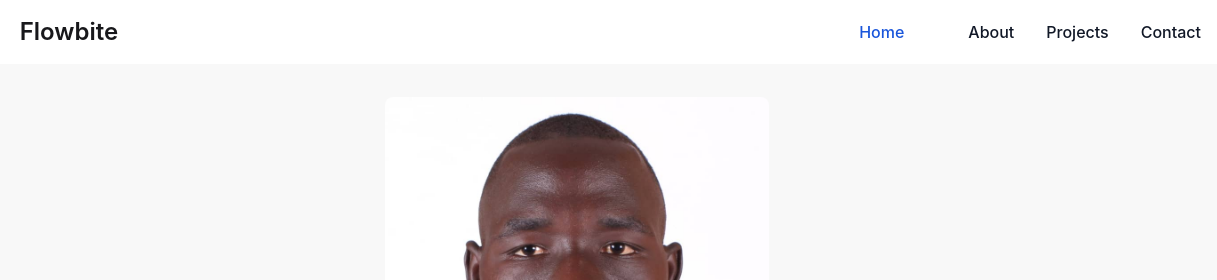
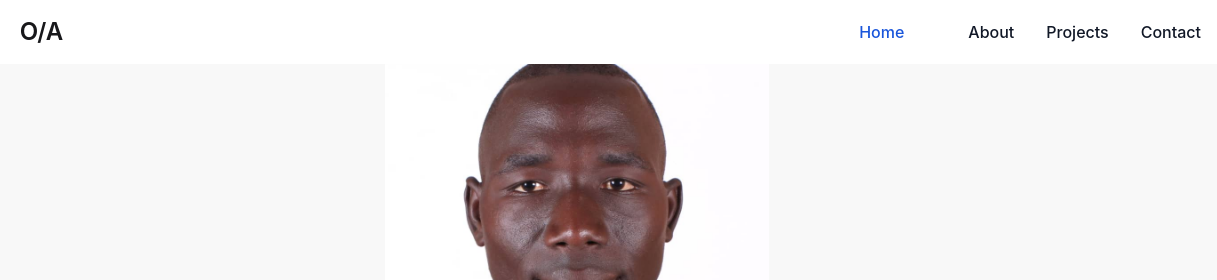
Before and after one commit to OJOK314/Portfolio, a plain HTML site: page index.html in a window 1280 px wide. Shown: the top 280 px of the page, 63-1280 px from the left. Drawn offline with nearby package versions, Linux system fonts and the light colour scheme.

Commit message:
add text to portfolio  file

```diff
--- a/index.html
+++ b/index.html
@@ -41,14 +41,14 @@
 </head>
 <body>
 
-  <header class="fix top-0 left-0 right-0 z-50">
+  <header class="top-0 left-0 right-0 z-50 fixed">
 
 
 <nav class="bg-white border-gray-200 dark:bg-gray-900">
   <div class="max-w-screen-xl flex flex-wrap items-center justify-between mx-auto p-4">
     <a href="https://flowbite.com/" class="flex items-center space-x-3 rtl:space-x-reverse">
         <img src="https://flowbite.com/docs/images/logo.svg" class="h-8" alt="Flowbite Logo" />
-        <span class="self-center text-2xl font-semibold whitespace-nowrap dark:text-white">Flowbite</span>
+        <span class="self-center text-2xl font-semibold whitespace-nowrap dark:text-white">O/A</span>
     </a>
     <button data-collapse-toggle="navbar-default" type="button" class="inline-flex items-center p-2 w-10 h-10 justify-center text-sm text-gray-500 rounded-lg md:hidden hover:bg-gray-100 focus:outline-none focus:ring-2 focus:ring-gray-200 dark:text-gray-400 dark:hover:bg-gray-700 dark:focus:ring-gray-600" aria-controls="navbar-default" aria-expanded="false">
         <span class="sr-only">Open main menu</span>
```
